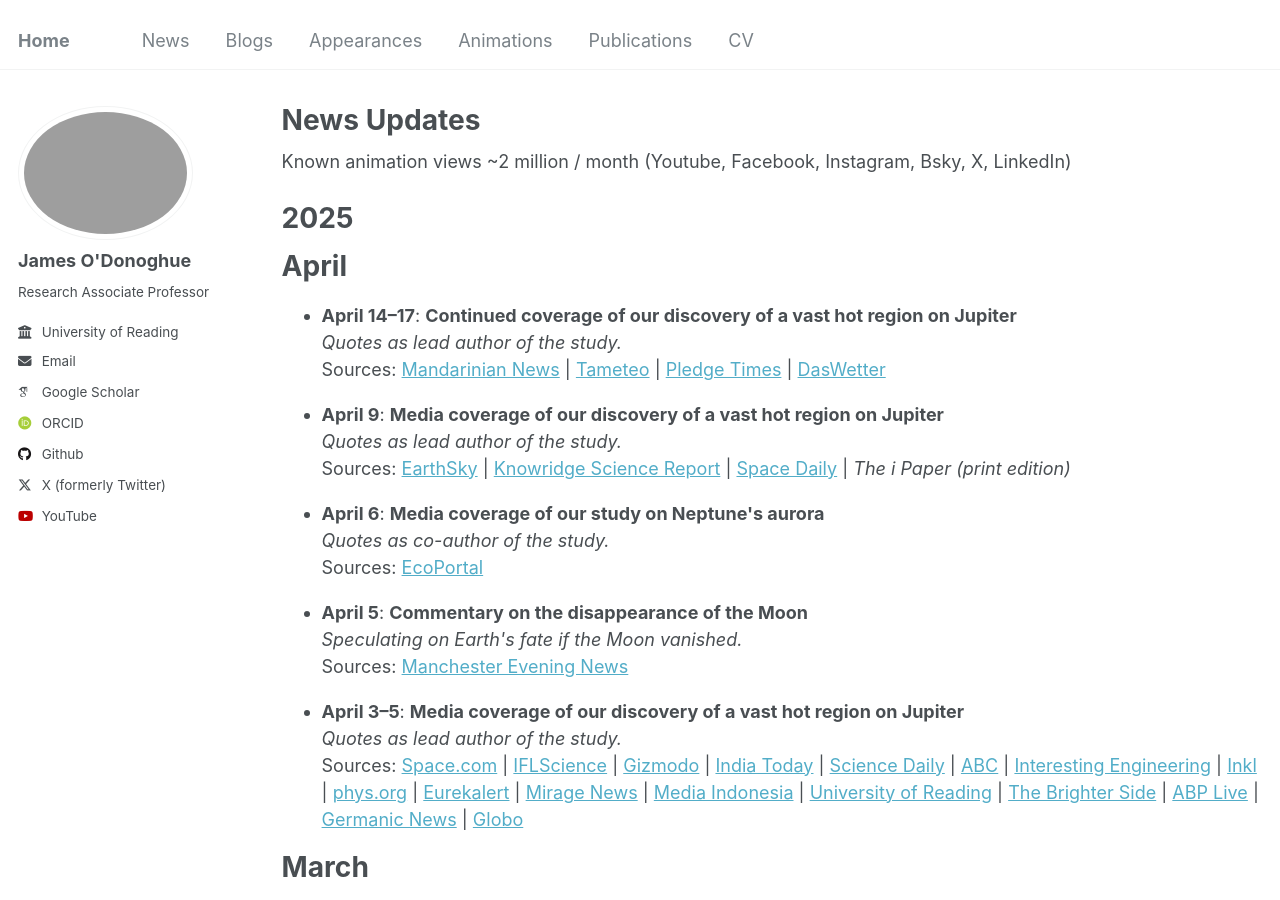
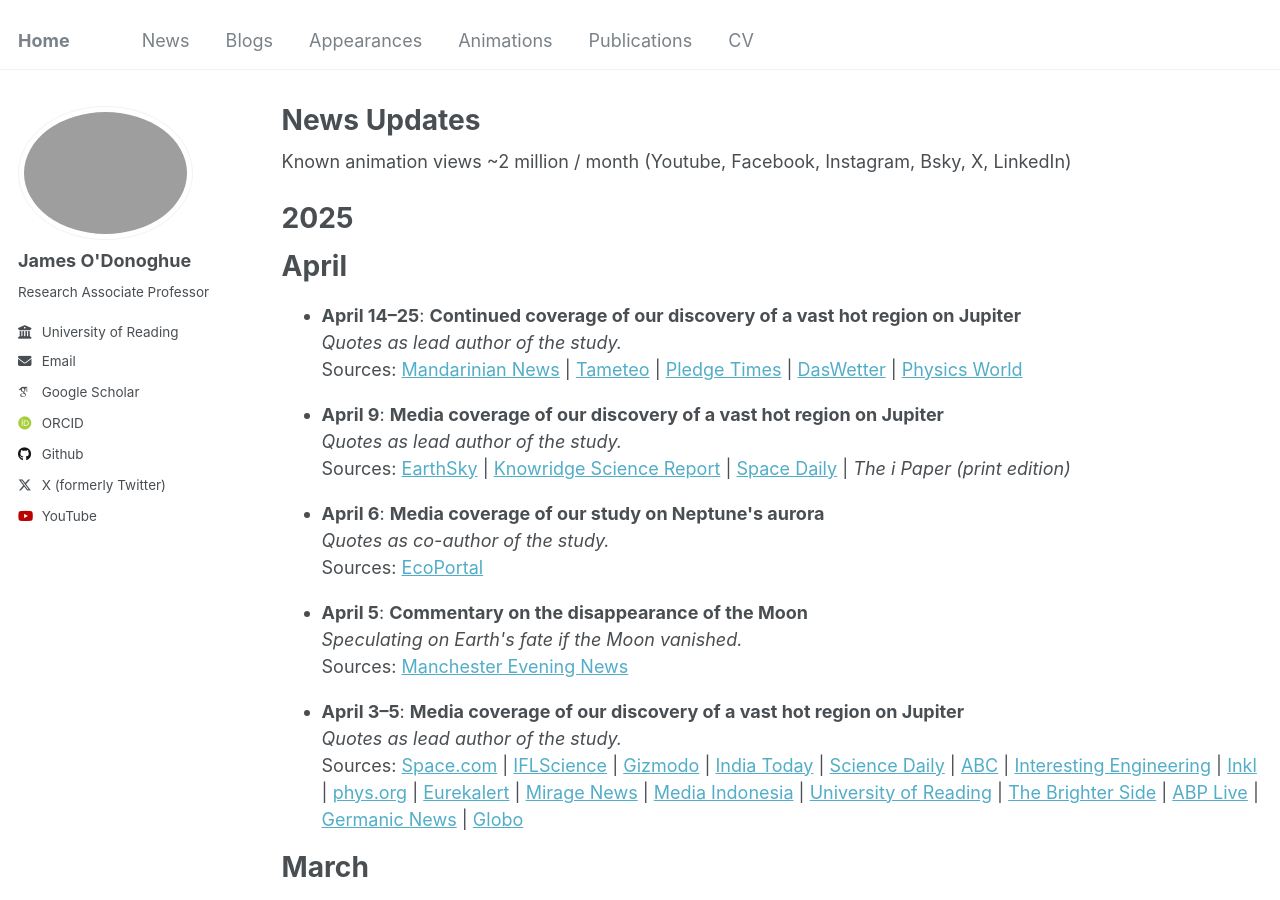
Before and after one commit to odonoghuespace/odonoghuespace.github.io, a Jekyll site: the page built from _pages/news.html, in a window 1280 px wide and 900 px high. Built offline with Jekyll 4.4.1, drawn with Linux system fonts in a browser that asks for light colours; some web fonts are replaced.

Commit message:
Update news.html

```diff
--- a/_pages/news.html
+++ b/_pages/news.html
@@ -11,14 +11,16 @@ Known animation views ~2 million / month (Youtube, Facebook, Instagram, Bsky, X,
 
 <h1>April</h1>
 
+
 <ul>
-  <li><strong>April 14–17</strong>: <strong>Continued coverage of our discovery of a vast hot region on Jupiter</strong><br>
+  <li><strong>April 14–25</strong>: <strong>Continued coverage of our discovery of a vast hot region on Jupiter</strong><br>
     <em>Quotes as lead author of the study.</em><br>
     Sources:
     <a href="https://www.mandarinian.news/太阳风经常挤压木星的磁场，引爆高温热波技术技/">Mandarinian News</a> |
     <a href="https://www.tameteo.com/actualites/astronomie/jupiter-un-etrange-phenomene-meteo-y-fait-grimper-les-temperatures-jusqu-a-500-c-comment-expliquer-ce-phenomene-univers.html">Tameteo</a> |
     <a href="https://pledgetimes.com/notice-for-earth-a-huge-solar-storm-unleashes-hell-in-jupiter/">Pledge Times</a> |
-    <a href="https://www.daswetter.com/nachrichten/astronomie/das-seltsame-wetterphanomen-auf-dem-jupiter-das-zu-einer-globalen-erwarmung-von-bis-zu-500-c-fuhrt.html">DasWetter</a>
+    <a href="https://www.daswetter.com/nachrichten/astronomie/das-seltsame-wetterphanomen-auf-dem-jupiter-das-zu-einer-globalen-erwarmung-von-bis-zu-500-c-fuhrt.html">DasWetter</a> |
+    <a href="https://physicsworld.com/a/solar-wind-burst-caused-a-heatwave-on-jupiter/">Physics World</a>
   </li>
 </ul>
 
```
